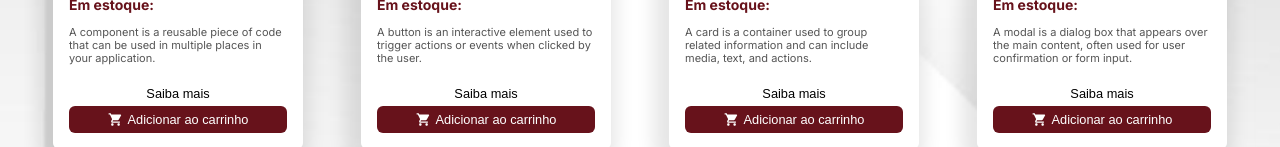
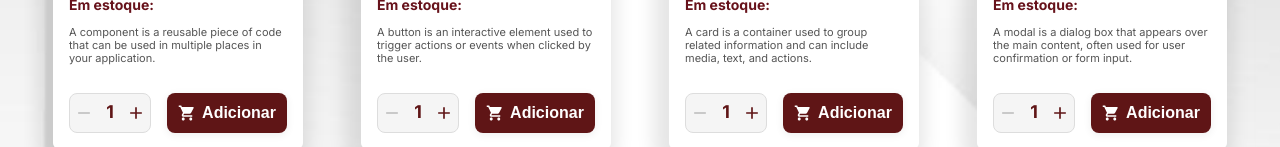
Before and after one commit to Azenith-Solutions/frontend-website-catalog-app, a React (Vite) app: page /catalogPage in a window 1280 px wide. Shown: the part 805-952 px from the top of the page. Built offline with nearby package versions, Linux system fonts and the light colour scheme; no server answers.

Commit message:
[FEAT]:: Create input to send quantity components to cart order

```diff
--- a/src/components/ProductDetail/ProductDetail.css
+++ b/src/components/ProductDetail/ProductDetail.css
@@ -118,32 +118,24 @@
         }
 
         .request-quote {
+            flex: 1;
             display: flex;
             align-items: center;
+            gap: 6px;
+            background: #5F1516;
+            color: #fff;
+            border: none;
+            border-radius: 8px;
+            height: 60px;
+            font-weight: bold;
+            font-size: 1rem;
+            cursor: pointer;
+            box-shadow: 0 2px 8px rgba(0, 0, 0, 0.07);
+            transition: all 0.2s;
             justify-content: center;
-            cursor: pointer;
-            position: absolute;
-            left: 0;
-            bottom: 0;
-            right: 0;
-            border: none;
-            border-radius: 6px;
-
-            padding: 17px 20px;
-
-            background: #67121B;
-            color: #FFFFFFFF;
-            gap: 0.5211047420531527vw;
-
-            transition: all 0.15s ease-in-out;
-
-            &:hover {
-                transition: all 0.15s ease-in-out;
-                background: #501213;
-            }
         }
 
-        .span-message{
+        .span-message {
             display: flex;
             align-items: center;
             justify-content: center;
@@ -186,9 +178,86 @@
     font-weight: 800;
     line-height: normal;
 
-    h3{
+    h3 {
         font-size: 2.5rem;
     }
+}
+
+/* Adicione ao final de ProductDetail.css */
+/* ProductDetail.css */
+.add-to-cart-detail-row {
+    display: flex;
+    align-items: center;
+    gap: 16px;
+    margin-top: 18px;
+    width: 100%;
+    position: absolute;
+    left: unset;
+    bottom: 0;
+    right: unset;
+    justify-content: stretch;
+}
+
+.request-quote:hover,
+.request-quote:focus {
+    background: #7a1c22;
+}
+
+.qty-control-detail {
+    display: flex;
+    align-items: center;
+    background: #f5f5f5;
+    border-radius: 8px;
+    border: 1px solid #ddd;
+    height: 60px;
+    min-width: 80px;
+    max-width: 90px;
+    box-sizing: border-box;
+    flex-shrink: 0;
+}
+
+.qty-btn-detail {
+    border: none;
+    background: transparent;
+    cursor: pointer;
+    color: #5F1516;
+    padding: 4px;
+    height: 100%;
+    transition: all 0.2s;
+    display: flex;
+    align-items: center;
+    justify-content: center;
+    font-size: 1.1rem;
+}
+
+.left-border-radius {
+    border-radius: 8px 0 0 8px;
+}
+
+.right-border-radius {
+    border-radius: 0 8px 8px 0;
+}
+
+.qty-btn-detail:hover,
+.qty-btn-detail:focus {
+    background: #e6e6e6;
+    color: #7a1c22;
+    outline: none;
+}
+
+.qty-btn-detail:disabled {
+    color: #bbb;
+    cursor: not-allowed;
+    background: transparent;
+}
+
+.qty-value-detail {
+    min-width: 28px;
+    text-align: center;
+    font-weight: bold;
+    color: #5F1516;
+    font-size: 1.1rem;
+    user-select: none;
 }
 
 @media screen and (max-width: 900px) {
@@ -204,13 +273,17 @@
             margin-top: 20px;
 
             .request-quote {
-                margin-top: 30px;
                 position: initial;
             }
         }
 
     }
 
+    .add-to-cart-detail-row {
+        margin-top: 30px;
+        position: static;
+    }
+
     .related-products {
         margin: 40px 0;
     }
--- a/src/components/ProductDetail/ProductDetail.jsx
+++ b/src/components/ProductDetail/ProductDetail.jsx
@@ -2,6 +2,8 @@ import './ProductDetail.css';
 import { useState, useEffect } from "react";
 import { useParams } from 'react-router-dom';
 import ShoppingCartIcon from '@mui/icons-material/ShoppingCart';
+import { ShoppingCart, Add, Remove } from '@mui/icons-material'
+
 import PriorityHighIcon from '@mui/icons-material/PriorityHigh';
 import Container from '@mui/material/Container';
 
@@ -14,24 +16,21 @@ import DialogContentButton from '../CustomDialog/DialogContents/DialogContentBut
 import { getComponentById } from '../../services/componentService'
 import { addItemToCart } from '../../services/catalogService/catalogService';
 
-
-
 const ProductDetail = ({ productName, price, description, detailsList }) => {
     const [openMoreDetailsList, setOpenMoreDetailsList] = useState(false);
     const [component, setComponent] = useState({});
     const [categoryFilter, setCategoryFilter] = useState()
     const [open, setOpen] = useState(false);
+    const [quantity, setQuantity] = useState(1);
     const { idComponent } = useParams();
 
-    function addItemToLocalCart(component) {
-        addItemToCart(component);
+    function addItemToLocalCart(component, qty) {
+        addItemToCart({ ...component, quantidade: qty });
     }
 
     useEffect(() => {
-        console.log(idComponent)
         if (idComponent) {
             getComponentById(idComponent).then((response) => {
-                console.log(response.data)
                 setComponent(response.data)
                 setCategoryFilter({
                     where: "fkCategoria",
@@ -44,16 +43,21 @@ const ProductDetail = ({ productName, price, description, detailsList }) => {
                 console.error('Error fetching components:', error);
             });
         }
-
     }, [idComponent]);
-
-
 
     document.title = `Detalhes do ${productName}`;
 
     function handleOpenMoreDetailsList() {
         setOpenMoreDetailsList(!openMoreDetailsList);
     }
+
+    const handleDecrease = () => {
+        setQuantity((prev) => Math.max(1, prev - 1));
+    };
+
+    const handleIncrease = () => {
+        setQuantity((prev) => prev + 1);
+    };
 
     return (
         <>
@@ -68,7 +72,6 @@ const ProductDetail = ({ productName, price, description, detailsList }) => {
                 <div className="hero-container">
                     <aside className="images-container">
                         <div className='main-image'></div>
-
                         <div className="images-list">
                             <div className="second-image"></div>
                             <div className="third-image"></div>
@@ -78,35 +81,54 @@ const ProductDetail = ({ productName, price, description, detailsList }) => {
 
                     <aside className="details-container">
                         <p className="price">Em estoque: {component.quantidade}</p>
-
                         <h2>{component.descricao}</h2>
-
-
                         <p>
                             <b>Descrição:</b>
                         </p>
-
                         <p className='description-text'>{description}</p>
-
                         <button className="more-details-button" onClick={handleOpenMoreDetailsList}>Ver características</button>
 
+                        <div className="add-to-cart-detail-row">
 
-                        <button onClick={() => {
-                            addItemToLocalCart(component);
-                            setOpen(true)
-                        }} className='request-quote'>
-                            <ShoppingCartIcon />Adicionar ao carrinho
-                        </button>
+                            <div className="qty-control-detail">
+                                <button
+                                    type="button"
+                                    className="qty-btn-detail left-border-radius"
+                                    onClick={handleDecrease}
+                                    disabled={quantity === 1}
+                                    aria-label="Diminuir quantidade"
+                                >
+                                    <Remove fontSize="small" />
+                                </button>
+                                <span className="qty-value-detail">{quantity}</span>
+                                <button
+                                    type="button"
+                                    className="qty-btn-detail right-border-radius"
+                                    onClick={handleIncrease}
+                                    aria-label="Aumentar quantidade"
+                                >
+                                    <Add fontSize="small" />
+                                </button>
+                            </div>
+                            <button
+                                onClick={() => {
+                                    addItemToLocalCart(component, quantity);
+                                    setOpen(true)
+                                }}
+                                className='request-quote'
+                            >
+                                <ShoppingCartIcon />Adicionar ao carrinho
+                            </button>
+                        </div>
                     </aside>
-
                 </div>
 
                 {(openMoreDetailsList) && (
                     <div className="more-details-list">
                         <h3>Características do {productName}</h3>
                         <ul>
-                            {detailsList.map((detail) => (
-                                <li>
+                            {detailsList.map((detail, idx) => (
+                                <li key={idx}>
                                     {detail}
                                 </li>
                             ))}
@@ -122,7 +144,6 @@ const ProductDetail = ({ productName, price, description, detailsList }) => {
                             filter={categoryFilter}
                         />
                     )}
-
                 </div>
             </Container>
 
@@ -130,7 +151,6 @@ const ProductDetail = ({ productName, price, description, detailsList }) => {
                 <DialogContentButton onClose={() => setOpen(false)} />
             </CustomDialog>
         </>
-
     )
 }
 
--- a/src/components/cards/AddToCartButton.css
+++ b/src/components/cards/AddToCartButton.css
@@ -1,20 +1,98 @@
+.add-to-cart-container {
+    display: flex;
+    align-items: center;
+    gap: 16px;
+    margin-top: 18px;
+    width: 100%;
+    bottom: 0;
+    justify-content: stretch;
+}
+
+.qty-control {
+    display: flex;
+    align-items: center;
+    background: #f5f5f5;
+    border-radius: 8px;
+    border: 1px solid #ddd;
+    height: 40px;
+    min-width: 80px;
+    max-width: 90px;
+    box-sizing: border-box;
+    flex-shrink: 0;
+}
+
+.qty-value {
+  min-width: 24px;
+  text-align: center;
+  font-weight: bold;
+  color: #5F1516;
+  font-size: 1.1rem;
+  user-select: none;
+}
+
+.qty-btn {
+  border: none;
+  background: transparent;
+  cursor: pointer;
+  color: #5F1516;
+  padding: 4px;
+  height: 100%;
+  transition: all 0.2s;
+  display: flex;
+  align-items: center;
+  justify-content: center;
+  font-size: 1.1rem;
+}
+
+.left-border-radius{
+  border-radius: 8px 0 0 8px;
+
+}
+
+.right-border-radius{
+  border-radius: 0px 8px 8px 0px;
+
+}
+
+.qty-btn:hover,
+.qty-btn:focus {
+  background: #e6e6e6;
+  color: #7a1c22;
+  outline: none;
+}
+
+.qty-btn:disabled {
+    color: #bbb;
+    cursor: not-allowed;
+    background: transparent;
+}
+
 .add-to-cart-button {
-    border: none;
-    cursor: pointer;
-    display: flex;
-    width: 100%;
-    padding: 6px 16px;
-    justify-content: center;
-    align-items: center;
-    gap: 5px;
-    border-radius: 6px;
-    background: #67121B;
-    color: #fff;
-    font-size: 0.8rem;
-    transition: all 0.3s ease;
+  display: flex;
+  align-items: center;
+  gap: 6px;
+  background: #5F1516;
+  color: #fff;
+  border: none;
+  border-radius: 8px;
+  height: 40px;
+  font-weight: bold;
+  font-size: 1rem;
+  cursor: pointer;
+  box-shadow: 0 2px 8px rgba(0,0,0,0.07);
+  transition: all 0.2s;
+  flex: 1 1 auto;
+  min-width: 0;
+  max-width: 100%;
+  justify-content: center;
+  white-space: nowrap;
+  overflow: hidden;
+  text-overflow: ellipsis;
+}
 
-    &:hover {
-        background-color: #75141e;
-        color: #fff;
-    }
+.add-to-cart-button:hover,
+.add-to-cart-button:focus {
+  background: #7a1c22;
+  color: #fff;
+  outline: none;
 }
--- a/src/components/cards/AddToCartButton.jsx
+++ b/src/components/cards/AddToCartButton.jsx
@@ -1,15 +1,25 @@
 import { useState } from 'react'
 import './AddToCartButton.css'
-import { ShoppingCart } from '@mui/icons-material'
+import { ShoppingCart, Add, Remove } from '@mui/icons-material'
 import CustomDialog from '../CustomDialog/CustomDialog';
 import DialogContentButton from '../CustomDialog/DialogContents/DialogContentButton';
 import { addItemToCart } from '../../services/catalogService/catalogService';
 
-function AddToCartButton({componente}) {
+function AddToCartButton({ componente }) {
   const [open, setOpen] = useState(false);
-  function addItemToLocalCart(component) {
-    addItemToCart(component);
+  const [quantity, setQuantity] = useState(1);
+
+  function addItemToLocalCart(component, qty) {
+    addItemToCart({ ...component, quantidade: qty });
   }
+
+  const handleDecrease = () => {
+    setQuantity((prev) => Math.max(1, prev - 1));
+  };
+
+  const handleIncrease = () => {
+    setQuantity((prev) => prev + 1);
+  };
 
   return (
     <>
@@ -17,13 +27,38 @@ function AddToCartButton({componente}) {
         <DialogContentButton onClose={() => setOpen(false)} />
       </CustomDialog>
 
-      <button onClick={() => {
-        setOpen(true);
-        addItemToLocalCart(componente);
-      }} className={"add-to-cart-button"}>
-        <ShoppingCart sx={{ color: '#fff', fontSize: '15px' }} />
-        Adicionar ao carrinho
-      </button>
+      <div className="add-to-cart-container">
+        <div className="qty-control">
+          <button
+            type="button"
+            className="qty-btn left-border-radius "
+            onClick={handleDecrease}
+            disabled={quantity === 1}
+            aria-label="Diminuir quantidade"
+          >
+            <Remove fontSize="small" />
+          </button>
+          <span className="qty-value">{quantity}</span>
+          <button
+            type="button"
+            className="qty-btn right-border-radius"
+            onClick={handleIncrease}
+            aria-label="Aumentar quantidade"
+          >
+            <Add fontSize="small" />
+          </button>
+        </div>
+        <button
+          onClick={() => {
+            setOpen(true);
+            addItemToLocalCart(componente, quantity);
+          }}
+          className="add-to-cart-button"
+        >
+          <ShoppingCart sx={{ color: '#fff', fontSize: '18px' }} />
+          Adicionar
+        </button>
+      </div>
     </>
   )
 }
--- a/src/components/cards/CardComponent.css
+++ b/src/components/cards/CardComponent.css
@@ -49,3 +49,13 @@
     font-size: 11px;
     line-height: 1.2;
 }
+
+.card-hover {
+  transition: transform 0.18s cubic-bezier(.4,2,.6,1), box-shadow 0.18s cubic-bezier(.4,2,.6,1);
+}
+
+.card-hover:hover, .card-hover:focus {
+  transform: translateY(-6px) scale(1.03);
+  box-shadow: 0 8px 32px 0 rgba(95,21,22,0.18), 0 1.5px 6px 0 rgba(0,0,0,0.10);
+  outline: none;
+}
--- a/src/components/cards/CardComponent.jsx
+++ b/src/components/cards/CardComponent.jsx
@@ -8,20 +8,19 @@ import CardMedia from '@mui/material/CardMedia';
 import AddToCartButton from './AddToCartButton';
 import Tooltip from '@mui/material/Tooltip';
 
-
-
 import './CardComponent.css'
-
 
 function CardComponent({ props }) {
   const navigate = useNavigate();
 
-  const handleNavigation = (path) => {
-    navigate(path);
+  const handleCardClick = () => {
+    navigate(`/component/details/${props.idComponente}`);
   };
 
   return (
-    <Card sx={{
+    <Card
+      className="card-hover"
+      sx={{
         flex: 1,
         minWidth: 210,
         maxWidth: 250,
@@ -31,8 +30,15 @@ function CardComponent({ props }) {
         fontFamily: 'Inter, sans-serif',
         display: 'flex',
         flexDirection: 'column',
-      position: 'relative'
-    }}>
+        position: 'relative',
+        cursor: 'pointer',
+        transition: 'transform 0.18s cubic-bezier(.4,2,.6,1), box-shadow 0.18s cubic-bezier(.4,2,.6,1)'
+      }}
+      onClick={handleCardClick}
+      tabIndex={0}
+      role="button"
+      onKeyPress={e => { if (e.key === 'Enter') handleCardClick(); }}
+    >
       <CardMedia
         sx={{ height: 136, backgroundSize: 'cover' }}
         image="https://www.automataweb.com.br/wp-content/uploads/2019/01/DSCN4860_Rev02-1024x728.jpg"
@@ -45,14 +51,8 @@ function CardComponent({ props }) {
         </Tooltip>
         <p className='card-content-desc'>{props.desc}</p>
       </CardContent>
-      <div className='card-button-container'>
-        {/*Trocar o price pelo id do component */}
-        <button className='card-button-more' onClick={() => handleNavigation(`/component/details/${props.idComponente}`)}>
-          Saiba mais
-        </button>
-        <AddToCartButton
-          componente={props}
-        />
+      <div className='card-button-container' onClick={e => e.stopPropagation()}>
+        <AddToCartButton componente={props} />
       </div>
     </Card>
   )
```
Also changed, not shown: src/services/catalogService/catalogService.js (+5 -2 lines). Lines whose indentation alone changed are shown as unchanged.
